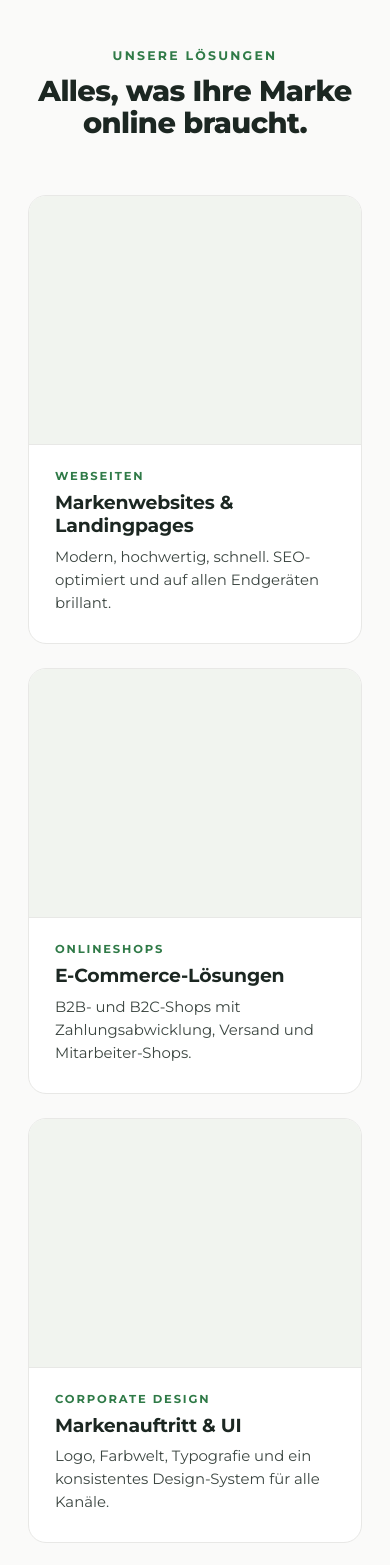
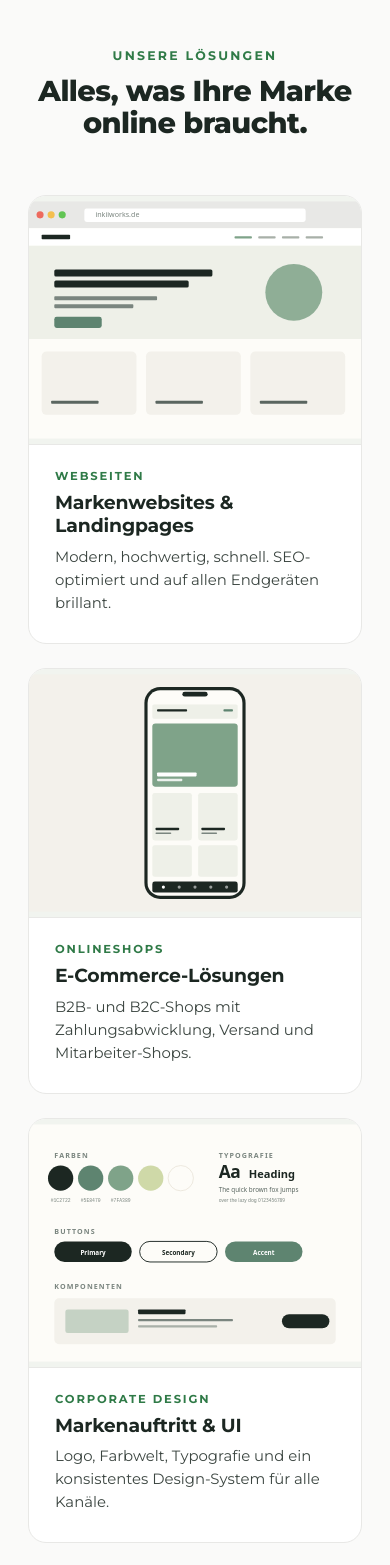
Before and after one commit to buse191213-cmd/inkii, a Next.js app: page /webdesign in a window 390 px wide. Shown: the part 771-2336 px from the top of the page. Built offline with nearby package versions, Linux system fonts and the light colour scheme; no server answers; the database is empty.

Commit message:
Webdesign: SVG mockups in cards (browser, phone, UI kit)

```diff
--- a/src/app/globals.css
+++ b/src/app/globals.css
@@ -1884,11 +1884,16 @@ body:has(.home-services) footer.site{margin-top:0}
 /* Cards */
 .wd-cards{display:grid;grid-template-columns:repeat(3,1fr);gap:24px}
 .wd-card{background:#fff;border-radius:18px;overflow:hidden;
-  border:1px solid #e8e8e6;transition:.3s;display:flex;flex-direction:column}
+  border:1px solid #e8e8e6;transition:all .3s ease;display:flex;flex-direction:column}
 .wd-card:hover{transform:translateY(-6px);
   box-shadow:0 18px 40px rgba(0,0,0,.08)}
-.wd-card-img{aspect-ratio:4/3;background:var(--mist) center/cover no-repeat;
-  border-bottom:1px solid #e8e8e6}
+.wd-card-img{aspect-ratio:4/3;background:var(--mist);
+  border-bottom:1px solid #e8e8e6;overflow:hidden;
+  position:relative;display:flex;align-items:center;justify-content:center}
+.wd-mockup-wrap{width:100%;height:100%;display:flex;align-items:center;
+  justify-content:center;transition:transform .35s ease}
+.wd-card:hover .wd-mockup-wrap{transform:scale(1.03)}
+.wd-mockup-svg{width:100%;height:100%;display:block;object-fit:cover}
 .wd-card-body{padding:24px 26px 28px;display:flex;flex-direction:column;gap:8px;flex:1}
 .wd-card-kicker{font-size:.72rem;letter-spacing:.16em;font-weight:700;
   text-transform:uppercase;color:var(--leaf-deep)}
--- a/src/app/webdesign/page.tsx
+++ b/src/app/webdesign/page.tsx
@@ -12,38 +12,154 @@ export const metadata: Metadata = {
   description: "Gestalten Sie Ihre digitale Präsenz — moderne, schnelle und SEO-optimierte Websites.",
 };
 
+/* === Mockup-Komponenten — saubere SVG-Grafiken === */
+
+function BrowserMockup() {
+  return (
+    <svg viewBox="0 0 420 300" xmlns="http://www.w3.org/2000/svg" className="wd-mockup-svg">
+      {/* Browser Chrome */}
+      <rect x="0" y="0" width="420" height="34" fill="#e8e8e6" />
+      <circle cx="14" cy="17" r="4.5" fill="#ed6a5e" />
+      <circle cx="28" cy="17" r="4.5" fill="#f4bf4f" />
+      <circle cx="42" cy="17" r="4.5" fill="#62c554" />
+      <rect x="70" y="9" width="280" height="17" rx="3" fill="#fff" />
+      <text x="84" y="20" fontFamily="system-ui,sans-serif" fontSize="9" fill="#7a857f">inkiiworks.de</text>
+      {/* Screen Content */}
+      <rect x="0" y="34" width="420" height="266" fill="#fdfcf8" />
+      {/* Site nav */}
+      <rect x="0" y="34" width="420" height="22" fill="#fff" />
+      <rect x="16" y="42" width="36" height="6" rx="1" fill="#1c2722" />
+      <rect x="260" y="44" width="22" height="3" rx="1" fill="#7fa389" />
+      <rect x="290" y="44" width="22" height="3" rx="1" fill="#a8b0a8" />
+      <rect x="320" y="44" width="22" height="3" rx="1" fill="#a8b0a8" />
+      <rect x="350" y="44" width="22" height="3" rx="1" fill="#a8b0a8" />
+      {/* Hero */}
+      <rect x="0" y="56" width="420" height="118" fill="#eef0e8" />
+      <rect x="32" y="86" width="200" height="9" rx="2" fill="#1c2722" />
+      <rect x="32" y="100" width="170" height="9" rx="2" fill="#1c2722" />
+      <rect x="32" y="120" width="130" height="5" rx="1" fill="#7a857f" />
+      <rect x="32" y="130" width="100" height="5" rx="1" fill="#7a857f" />
+      <rect x="32" y="146" width="60" height="14" rx="3" fill="#5e8470" />
+      <circle cx="335" cy="115" r="36" fill="#7fa389" opacity="0.85" />
+      {/* Cards row */}
+      <rect x="16" y="190" width="120" height="80" rx="6" fill="#f3f1eb" />
+      <rect x="148" y="190" width="120" height="80" rx="6" fill="#f3f1eb" />
+      <rect x="280" y="190" width="120" height="80" rx="6" fill="#f3f1eb" />
+      <rect x="28" y="252" width="60" height="4" rx="1" fill="#5a6660" />
+      <rect x="160" y="252" width="60" height="4" rx="1" fill="#5a6660" />
+      <rect x="292" y="252" width="60" height="4" rx="1" fill="#5a6660" />
+    </svg>
+  );
+}
+
+function PhoneMockup() {
+  return (
+    <svg viewBox="0 0 420 300" xmlns="http://www.w3.org/2000/svg" className="wd-mockup-svg">
+      <rect x="0" y="0" width="420" height="300" fill="#f3f1eb" />
+      {/* Phone frame centered */}
+      <g transform="translate(146,16)">
+        <rect x="0" y="0" width="128" height="268" rx="20" fill="#1c2722" />
+        <rect x="4" y="4" width="120" height="260" rx="16" fill="#fdfcf8" />
+        {/* Notch */}
+        <rect x="48" y="6" width="32" height="6" rx="3" fill="#1c2722" />
+        {/* Screen content */}
+        <rect x="10" y="22" width="108" height="18" rx="2" fill="#eef0e8" />
+        <rect x="16" y="28" width="38" height="3" rx="1" fill="#1c2722" />
+        <rect x="100" y="28" width="12" height="3" rx="1" fill="#5e8470" />
+        {/* Hero image */}
+        <rect x="10" y="46" width="108" height="80" rx="4" fill="#7fa389" />
+        <rect x="16" y="108" width="50" height="5" rx="1" fill="#fff" />
+        <rect x="16" y="116" width="32" height="3" rx="1" fill="#fff" opacity="0.85" />
+        {/* Product cards */}
+        <rect x="10" y="134" width="50" height="60" rx="3" fill="#eef0e8" />
+        <rect x="68" y="134" width="50" height="60" rx="3" fill="#eef0e8" />
+        <rect x="14" y="178" width="30" height="3" rx="1" fill="#1c2722" />
+        <rect x="14" y="184" width="20" height="2" rx="1" fill="#7a857f" />
+        <rect x="72" y="178" width="30" height="3" rx="1" fill="#1c2722" />
+        <rect x="72" y="184" width="20" height="2" rx="1" fill="#7a857f" />
+        {/* Second row */}
+        <rect x="10" y="200" width="50" height="40" rx="3" fill="#eef0e8" />
+        <rect x="68" y="200" width="50" height="40" rx="3" fill="#eef0e8" />
+        {/* Bottom nav */}
+        <rect x="10" y="246" width="108" height="14" rx="3" fill="#1c2722" />
+        <circle cx="24" cy="253" r="2" fill="#fff" />
+        <circle cx="44" cy="253" r="2" fill="#fff" opacity="0.55" />
+        <circle cx="64" cy="253" r="2" fill="#fff" opacity="0.55" />
+        <circle cx="84" cy="253" r="2" fill="#fff" opacity="0.55" />
+        <circle cx="104" cy="253" r="2" fill="#fff" opacity="0.55" />
+      </g>
+    </svg>
+  );
+}
+
+function UIKitMockup() {
+  return (
+    <svg viewBox="0 0 420 300" xmlns="http://www.w3.org/2000/svg" className="wd-mockup-svg">
+      <rect x="0" y="0" width="420" height="300" fill="#fdfcf8" />
+      {/* Color palette */}
+      <text x="32" y="42" fontFamily="system-ui,sans-serif" fontSize="9" fontWeight="600" fill="#7a857f" letterSpacing="1.4">FARBEN</text>
+      <circle cx="40" cy="68" r="16" fill="#1c2722" />
+      <circle cx="78" cy="68" r="16" fill="#5e8470" />
+      <circle cx="116" cy="68" r="16" fill="#7fa389" />
+      <circle cx="154" cy="68" r="16" fill="#cfd9a8" />
+      <circle cx="192" cy="68" r="16" fill="#fdfcf8" stroke="#e8e4d8" strokeWidth="1" />
+      <text x="40" y="98" textAnchor="middle" fontFamily="ui-monospace,monospace" fontSize="6" fill="#7a857f">#1C2722</text>
+      <text x="78" y="98" textAnchor="middle" fontFamily="ui-monospace,monospace" fontSize="6" fill="#7a857f">#5E8470</text>
+      <text x="116" y="98" textAnchor="middle" fontFamily="ui-monospace,monospace" fontSize="6" fill="#7a857f">#7FA389</text>
+      {/* Typography */}
+      <text x="240" y="42" fontFamily="system-ui,sans-serif" fontSize="9" fontWeight="600" fill="#7a857f" letterSpacing="1.4">TYPOGRAFIE</text>
+      <text x="240" y="68" fontFamily="system-ui,sans-serif" fontSize="22" fontWeight="800" fill="#1c2722" letterSpacing="-0.5">Aa</text>
+      <text x="278" y="68" fontFamily="system-ui,sans-serif" fontSize="14" fontWeight="600" fill="#1c2722">Heading</text>
+      <text x="240" y="86" fontFamily="system-ui,sans-serif" fontSize="8" fill="#5a6660">The quick brown fox jumps</text>
+      <text x="240" y="98" fontFamily="system-ui,sans-serif" fontSize="6" fill="#7a857f">over the lazy dog 0123456789</text>
+      {/* Buttons */}
+      <text x="32" y="138" fontFamily="system-ui,sans-serif" fontSize="9" fontWeight="600" fill="#7a857f" letterSpacing="1.4">BUTTONS</text>
+      <rect x="32" y="148" width="98" height="26" rx="13" fill="#1c2722" />
+      <text x="81" y="165" textAnchor="middle" fontFamily="system-ui,sans-serif" fontSize="8" fontWeight="600" fill="#fff">Primary</text>
+      <rect x="140" y="148" width="98" height="26" rx="13" fill="#fdfcf8" stroke="#1c2722" strokeWidth="1.2" />
+      <text x="189" y="165" textAnchor="middle" fontFamily="system-ui,sans-serif" fontSize="8" fontWeight="600" fill="#1c2722">Secondary</text>
+      <rect x="248" y="148" width="98" height="26" rx="13" fill="#5e8470" />
+      <text x="297" y="165" textAnchor="middle" fontFamily="system-ui,sans-serif" fontSize="8" fontWeight="600" fill="#fff">Accent</text>
+      {/* Component preview */}
+      <text x="32" y="208" fontFamily="system-ui,sans-serif" fontSize="9" fontWeight="600" fill="#7a857f" letterSpacing="1.4">KOMPONENTEN</text>
+      <rect x="32" y="220" width="356" height="58" rx="6" fill="#f3f1eb" />
+      <rect x="46" y="234" width="80" height="30" rx="3" fill="#7fa389" opacity="0.4" />
+      <rect x="138" y="234" width="60" height="6" rx="1" fill="#1c2722" />
+      <rect x="138" y="246" width="120" height="3" rx="1" fill="#7a857f" />
+      <rect x="138" y="254" width="100" height="3" rx="1" fill="#a8b0a8" />
+      <rect x="320" y="240" width="60" height="18" rx="9" fill="#1c2722" />
+    </svg>
+  );
+}
+
 export default async function WebdesignPage() {
   const locale = await getLocale();
   const d = getDictionary(locale);
   const hero = await getHomeImage("webdesign-hero");
-  const t1 = await getHomeImage("webdesign-1");
-  const t2 = await getHomeImage("webdesign-2");
-  const t3 = await getHomeImage("webdesign-3");
 
   const cards = [
     {
       kicker: "Webseiten",
       title: "Markenwebsites & Landingpages",
       desc: "Modern, hochwertig, schnell. SEO-optimiert und auf allen Endgeräten brillant.",
-      img: t1,
+      mockup: <BrowserMockup />,
     },
     {
       kicker: "Onlineshops",
       title: "E-Commerce-Lösungen",
       desc: "B2B- und B2C-Shops mit Zahlungsabwicklung, Versand und Mitarbeiter-Shops.",
-      img: t2,
+      mockup: <PhoneMockup />,
     },
     {
       kicker: "Corporate Design",
       title: "Markenauftritt & UI",
       desc: "Logo, Farbwelt, Typografie und ein konsistentes Design-System für alle Kanäle.",
-      img: t3,
+      mockup: <UIKitMockup />,
     },
   ];
 
   return (
     <SiteShell>
-      {/* HERO — zentriert, mit großem Mockup-Hintergrund */}
       <section
         className="wd-hero"
         style={hero ? { backgroundImage: `url(${hero})` } : undefined}
@@ -63,7 +179,6 @@ export default async function WebdesignPage() {
         </div>
       </section>
 
-      {/* LÖSUNGEN — 3 Cards mit großem Mockup-Bild oben */}
       <section className="wd-section">
         <div className="wrap">
           <div className="wd-section-head">
@@ -75,10 +190,9 @@ export default async function WebdesignPage() {
           <div className="wd-cards">
             {cards.map((c) => (
               <div key={c.kicker} className="wd-card">
-                <div
-                  className="wd-card-img"
-                  style={c.img ? { backgroundImage: `url(${c.img})` } : undefined}
-                />
+                <div className="wd-card-img">
+                  <div className="wd-mockup-wrap">{c.mockup}</div>
+                </div>
                 <div className="wd-card-body">
                   <span className="wd-card-kicker">{c.kicker}</span>
                   <h3 className="wd-card-title">{c.title}</h3>
```
Also changed, not shown: 1 other file (tests, documents, lock files or other folders).
